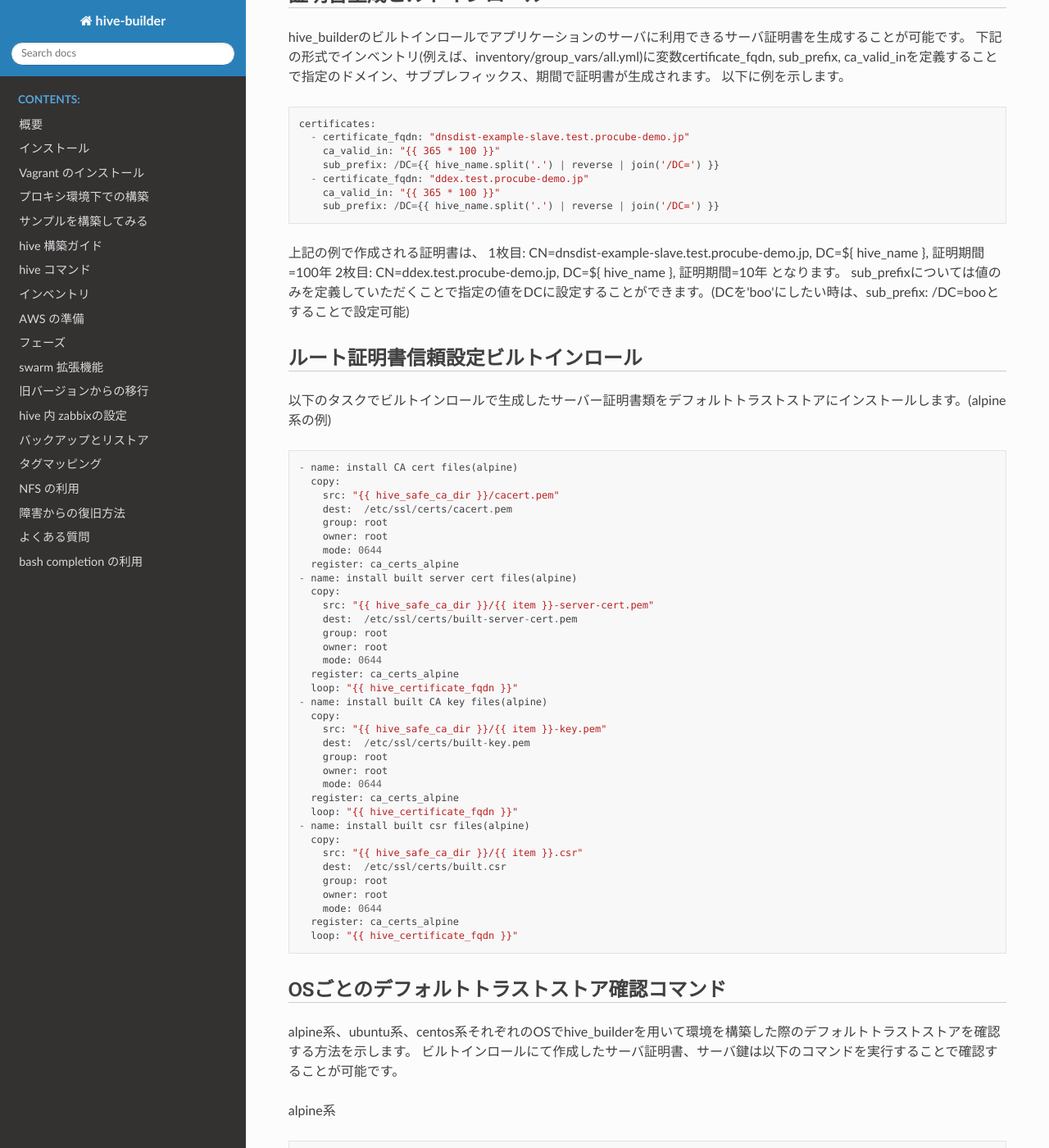
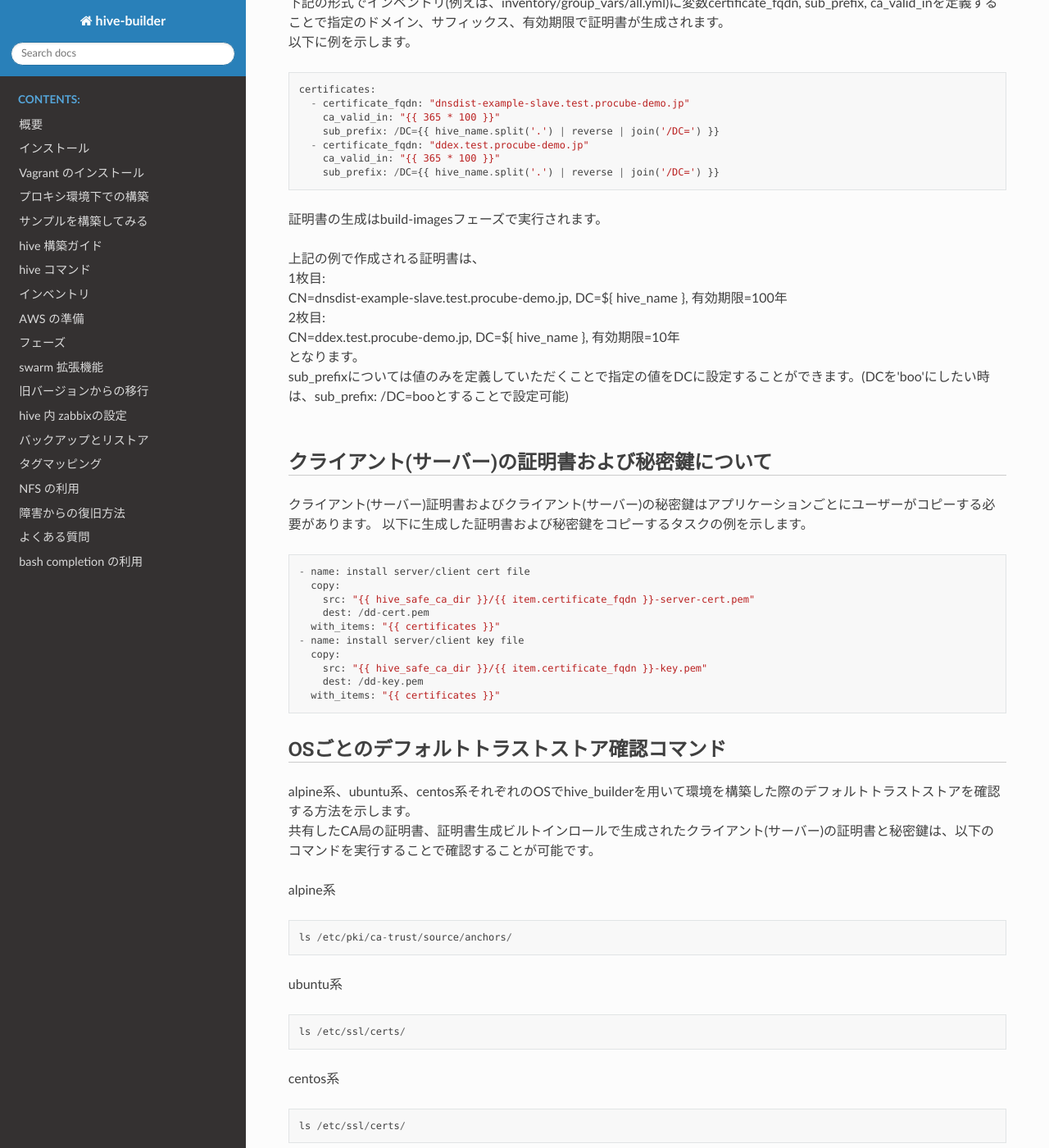
Before and after one commit to procube-open/hive-builder, a Sphinx documentation site: the page built from docs/cashare.rst, in a window 1280 px wide and 1400 px high, scrolled down 3775 px. Shown: the whole window at 82% size. Built offline with Sphinx 7.4.7 and the Read the Docs theme 2.0.0, drawn with Linux system fonts in a browser that asks for light colours; some of the changed text lies outside the part shown.

Commit message:
ドキュメント変更

```diff
--- a/docs/cashare.rst
+++ b/docs/cashare.rst
@@ -1,32 +1,41 @@
+:orphan:
+
 証明書について
 ===============================
-hive-builderでは必要に応じてCA局証明書の共有および証明書の生成が可能となっています。
-サーバー間でCA局証明書を共有した上での運用例を解説していきます。
+| hive-builderでは必要に応じてCA局証明書の共有および証明書の生成が可能となっています。
+| サーバー間でCA局証明書を共有した上での運用例を解説していきます。
 
 コンテナをクライアントとして運用したい場合
 --------------------------------------------
 
-コンテナをクライアントとして運用する場合、1.CA局証明書の信頼および2.コンテナへのクライアント証明書の付与ができるようになります。
+| コンテナをクライアントとして運用する場合、
+| 「1.CA局証明書の信頼」および「2.コンテナへのクライアント証明書の付与」が可能です。
 
 1.CA局証明書の信頼
-hiveの機能でCA局証明書をトラストストアに配置するため、通信相手のサーバー証明書を検証することが可能です。
+^^^^^^^^^^^^^^^^^^^^^^^^^^
+hiveの機能で共有したいCA局証明書をコンテナのトラストストアに配置して信頼するため、通信相手のサーバー証明書を検証することが可能です。
 
 .. image:: imgs/share_ca.png
    :align: center
 
-put CA cert files → CA局証明書をコンテキストディレクトリ、コンテナのトラストストアに配置する
-put CA key files → CA 局の秘密鍵をコンテキストディレクトリに配置する
+|
+| ①CA局の証明書と秘密鍵をmotherマシンのコンテキストディレクトリに配置します。証明書と鍵の配置方法は「CA局証明書の共有」の節を参照してください。
+| ②共有したCA局の証明書をコンテナのトラストストアに配置します。
 
 2.コンテナへのクライアント証明書の付与
-「1.サーバー証明書の信頼」を行った上でクライアント証明書を付与することで、TLS相互認証が可能となります。
+^^^^^^^^^^^^^^^^^^^^^^^^^^^^^^^^^^^^^^^
+「1.CA局証明書の信頼」で共有したCA局証明書を用いて生成したクライアントの証明書と秘密鍵をコンテナに付与することで、通信相手とのTLS相互認証が可能となります。
 
 .. image:: imgs/set_client_cert.png
    :align: center
 
-put CA cert files → CA局証明書をコンテキストディレクトリ、コンテナのトラストストアに配置する
-put CA key files → CA 局の秘密鍵をコンテキストディレクトリに配置する
-server/client CSP → クライアント(サーバー)証明書のCSRを作成する
-server/client certificate → CA局証明書によるクライアント(サーバー)証明書への署名および証明書の生成を行う
+|
+| ①CA局の証明書と秘密鍵をmotherマシンのコンテキストディレクトリに配置します。証明書と鍵の配置方法は「CA局証明書の共有」の節を参照してください。
+| ②共有したCA局証明書を用いて、motherマシンでクライアント証明書およびクライアントの秘密鍵を生成します。
+| クライアント証明書のドメイン名、サフィックス、有効期限の設定は「証明書生成ビルトインロール」の節を参照してください。
+| ③共有したCA局の証明書をコンテナのトラストストアに配置します。
+| ④生成したクライアントの証明書と秘密鍵をコンテナに配置します。
+| ※生成したクライアントの証明書と秘密鍵のコンテナへの配置はhive_builderの機能にはないため、ユーザーがアプリケーションごとに配置処理を行わなければなりません。この手順は「クライアント(サーバー)の証明書および秘密鍵について」の節を参照してください。
 
 コンテナをサーバーとして運用したい場合
 --------------------------------------------
@@ -35,31 +44,17 @@
 .. image:: imgs/set_server_cert.png
    :align: center
 
-put CA cert files → CA局証明書をコンテキストディレクトリ、コンテナのトラストストアに配置する
-put CA key files → CA 局の秘密鍵をコンテキストディレクトリに配置する
-server/client CSP → クライアント(サーバー)証明書のCSRを作成する
-server/client certificate → CA局証明書によるクライアント(サーバー)証明書への署名および証明書の生成を行う
-
-※クライアント(サーバー)証明書およびクライアント(サーバー)の秘密鍵について
----------------------------------------------------------------------------
-クライアント(サーバー)証明書およびクライアント(サーバー)の秘密鍵はアプリケーションごとにユーザーがコピーする必要があります。
-以下に生成した証明書および秘密鍵をコピーするタスクの例を示します。
-::
-
-    - name: install server/client cert file
-      copy:
-        src: "{{ hive_safe_ca_dir }}/{{ item.certificate_fqdn }}-server-cert.pem"
-        dest: /dd-cert.pem
-      with_items: "{{ certificates }}"
-    - name: install server/client key file
-      copy:
-        src: "{{ hive_safe_ca_dir }}/{{ item.certificate_fqdn }}-key.pem"
-        dest: /dd-key.pem
-      with_items: "{{ certificates }}"
+|
+| ①CA局の証明書と秘密鍵をmotherマシンのコンテキストディレクトリに配置します。証明書と鍵の配置方法は「CA局証明書の共有」の節を参照してください。
+| ②共有したCA局証明書を用いて、motherマシンでサーバー証明書およびサーバーの秘密鍵を生成します。
+| サーバー証明書のドメイン名、サフィックス、有効期限の設定は「証明書生成ビルトインロール」の節を参照してください。
+| ③生成したサーバー証明書と秘密鍵をコンテナに配置します。
+| ※生成したサーバーの証明書と秘密鍵のコンテナへの配置はhive_builderの機能にはないため、ユーザーがアプリケーションごとに配置処理を行わなければなりません。この手順は「クライアント(サーバー)の証明書および秘密鍵について」の節を参照してください。
 
 CA局証明書の共有
 ----------------------------------------
-CA局証明書を共有したい場合は、変数hive_ca_certにサーバー証明書を、変数hive_ca_keyにサーバ鍵を設定して、inventory/group_vars/all.ymlに保存してください。
+hive_builderの機能でCA局の証明書を共有することが可能です。(motherマシンへの配置)
+下記の形式でインベントリ(例えば、inventory/group_vars/all.yml)に変数hive_ca_certにサーバー証明書を、変数hive_ca_keyにサーバ鍵を定義してください。
 以下に例を示します。
 ::
 
@@ -81,14 +76,18 @@
       K5hfEuwyPeeCaBuJua19DO/fl87L5pU=
       -----END PRIVATE KEY-----
 
-CA局証明書の共有機能を利用する場合は、必ず正しいペアの証明書と鍵の両方定義するようにしてください。
-また、証明書、鍵の内容が全行インデントされていないと正常に動作しないため、ご注意ください。
+| CA局の証明書と秘密鍵の共有はbuild-infraフェーズで実行されます。
+| (hive_ca_cert, hive_ca_keyが定義されていない場合は、同様のフェーズで新たにCA局証明書と秘密鍵が生成されます。)
+|
+| CA局証明書の共有機能を利用する場合は、必ず正しいペアの証明書と鍵の両方定義するようにしてください。
+| また、証明書、鍵の内容が全行インデントされていないと正常に動作しないため、ご注意ください。
+|
 
 証明書生成ビルトインロール
 ----------------------------------------
-hive_builderのビルトインロールでアプリケーションのサーバに利用できるサーバ証明書を生成することが可能です。
-下記の形式でインベントリ(例えば、inventory/group_vars/all.yml)に変数certificate_fqdn, sub_prefix, ca_valid_inを定義することで指定のドメイン、サブプレフィックス、期間で証明書が生成されます。
-以下に例を示します。
+| hive_builderのビルトインロールでアプリケーションのサーバに利用できるクライアント(サーバー)証明書を生成することが可能です。
+| 下記の形式でインベントリ(例えば、inventory/group_vars/all.yml)に変数certificate_fqdn, sub_prefix, ca_valid_inを定義することで指定のドメイン、サフィックス、有効期限で証明書が生成されます。
+| 以下に例を示します。
 ::
 
     certificates:
@@ -99,61 +98,38 @@
         ca_valid_in: "{{ 365 * 100 }}"
         sub_prefix: /DC={{ hive_name.split('.') | reverse | join('/DC=') }}
 
-上記の例で作成される証明書は、
-1枚目:
-CN=dnsdist-example-slave.test.procube-demo.jp, DC=${ hive_name }, 証明期間=100年
-2枚目:
-CN=ddex.test.procube-demo.jp, DC=${ hive_name }, 証明期間=10年
-となります。
-sub_prefixについては値のみを定義していただくことで指定の値をDCに設定することができます。(DCを'boo'にしたい時は、sub_prefix: /DC=booとすることで設定可能)
+| 証明書の生成はbuild-imagesフェーズで実行されます。
+|
+| 上記の例で作成される証明書は、
+| 1枚目:
+| CN=dnsdist-example-slave.test.procube-demo.jp, DC=${ hive_name }, 有効期限=100年
+| 2枚目:
+| CN=ddex.test.procube-demo.jp, DC=${ hive_name }, 有効期限=10年
+| となります。
+| sub_prefixについては値のみを定義していただくことで指定の値をDCに設定することができます。(DCを'boo'にしたい時は、sub_prefix: /DC=booとすることで設定可能)
+|
 
-
-ルート証明書信頼設定ビルトインロール
-----------------------------------------
-以下のタスクでビルトインロールで生成したサーバー証明書類をデフォルトトラストストアにインストールします。(alpine系の例)
+クライアント(サーバー)の証明書および秘密鍵について
+---------------------------------------------------------------------------
+クライアント(サーバー)証明書およびクライアント(サーバー)の秘密鍵はアプリケーションごとにユーザーがコピーする必要があります。
+以下に生成した証明書および秘密鍵をコピーするタスクの例を示します。
 ::
 
-    - name: install CA cert files(alpine)
+    - name: install server/client cert file
       copy:
-        src: "{{ hive_safe_ca_dir }}/cacert.pem"
-        dest:  /etc/ssl/certs/cacert.pem
-        group: root
-        owner: root
-        mode: 0644
-      register: ca_certs_alpine
-    - name: install built server cert files(alpine)
+        src: "{{ hive_safe_ca_dir }}/{{ item.certificate_fqdn }}-server-cert.pem"
+        dest: /dd-cert.pem
+      with_items: "{{ certificates }}"
+    - name: install server/client key file
       copy:
-        src: "{{ hive_safe_ca_dir }}/{{ item }}-server-cert.pem"
-        dest:  /etc/ssl/certs/built-server-cert.pem
-        group: root
-        owner: root
-        mode: 0644
-      register: ca_certs_alpine
-      loop: "{{ hive_certificate_fqdn }}"
-    - name: install built CA key files(alpine)
-      copy:
-        src: "{{ hive_safe_ca_dir }}/{{ item }}-key.pem"
-        dest:  /etc/ssl/certs/built-key.pem
-        group: root
-        owner: root
-        mode: 0644
-      register: ca_certs_alpine
-      loop: "{{ hive_certificate_fqdn }}"
-    - name: install built csr files(alpine)
-      copy:
-        src: "{{ hive_safe_ca_dir }}/{{ item }}.csr"
-        dest:  /etc/ssl/certs/built.csr
-        group: root
-        owner: root
-        mode: 0644
-      register: ca_certs_alpine
-      loop: "{{ hive_certificate_fqdn }}"
-
+        src: "{{ hive_safe_ca_dir }}/{{ item.certificate_fqdn }}-key.pem"
+        dest: /dd-key.pem
+      with_items: "{{ certificates }}"
 
 OSごとのデフォルトトラストストア確認コマンド
 ------------------------------------------------
-alpine系、ubuntu系、centos系それぞれのOSでhive_builderを用いて環境を構築した際のデフォルトトラストストアを確認する方法を示します。
-ビルトインロールにて作成したサーバ証明書、サーバ鍵は以下のコマンドを実行することで確認することが可能です。
+| alpine系、ubuntu系、centos系それぞれのOSでhive_builderを用いて環境を構築した際のデフォルトトラストストアを確認する方法を示します。
+| 共有したCA局の証明書、証明書生成ビルトインロールで生成されたクライアント(サーバー)の証明書と秘密鍵は、以下のコマンドを実行することで確認することが可能です。
 
 alpine系
 ::
```
Also changed, not shown: docs/imgs/set_client_cert.png, docs/imgs/set_server_cert.png, docs/imgs/share_ca.png.
